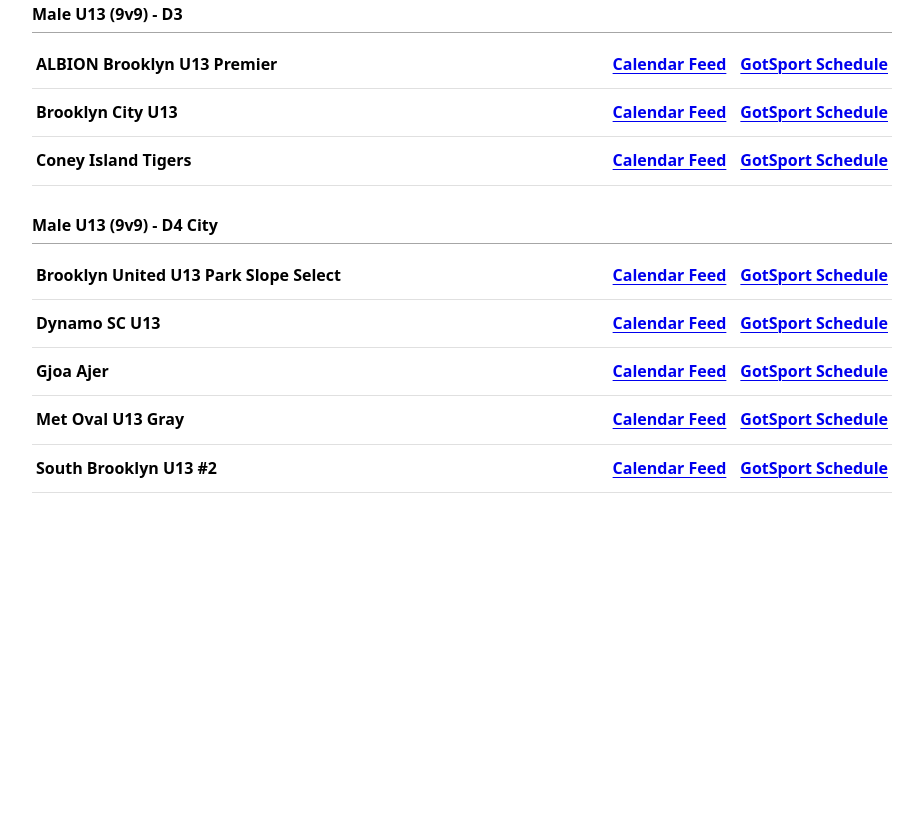
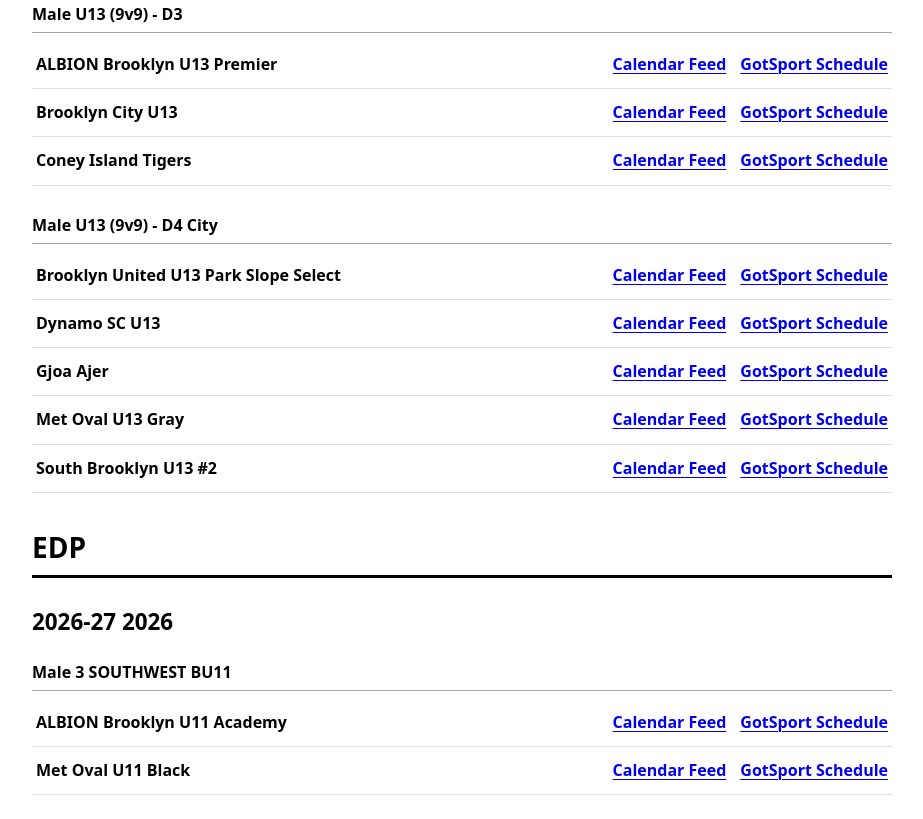
Before and after one commit to stevesimonsoccercoaching/soccercalendars, a plain HTML site: page docs/index.html in a window 1280 px wide. Shown: the part 2583-3402 px from the top of the page, without its empty margins (178-1101 px from the left). Before the commit the page ends 3168 px from the top, so only its background shows below. Drawn offline with Linux system fonts and the light colour scheme.

Commit message:
Update EDP North Atlantic calendars

```diff
--- a/docs/index.html
+++ b/docs/index.html
@@ -294,6 +294,20 @@
       </div>
     </section>
 </section>
+
+<section class="league">
+  <h2>EDP</h2>
+    <section class="competition" data-organizer="EDP" data-start-date="2026-09-19" data-end-date="2026-11-21">
+      <h3>2026-27 2026</h3>
+      <div class="division">
+        <h4>Male 3 SOUTHWEST BU11</h4>
+        <ul class="team-list">
+          <li><div class="team-row"><span class="team-name" title="ALBION SC Brooklyn B15/16 Academy - Williamsburg">ALBION Brooklyn U11 Academy</span><span class="team-actions"><a class="team-action calendar-link" href="2026-27/edp-north-atlantic/albion-sc-brooklyn-b15-16-academy-williamsburg.ics" download title="Calendar feed for ALBION SC Brooklyn B15/16 Academy - Williamsburg">Calendar Feed</a><a class="team-action schedule-link" href="https://system.gotsport.com/org_event/events/54578/schedules?team=4249165" target="_blank" rel="noopener noreferrer">GotSport Schedule</a></span></div></li>
+          <li><div class="team-row"><span class="team-name" title="Metropolitan Oval Academy Brooklyn 2015/16 Boys U11 Black">Met Oval U11 Black</span><span class="team-actions"><a class="team-action calendar-link" href="2026-27/edp-north-atlantic/metropolitan-oval-academy-brooklyn-2015-16-boys-u11-black.ics" download title="Calendar feed for Metropolitan Oval Academy Brooklyn 2015/16 Boys U11 Black">Calendar Feed</a><a class="team-action schedule-link" href="https://system.gotsport.com/org_event/events/54578/schedules?team=4246976" target="_blank" rel="noopener noreferrer">GotSport Schedule</a></span></div></li>
+        </ul>
+      </div>
+    </section>
+</section>
 </main>
 
 <script>
```
